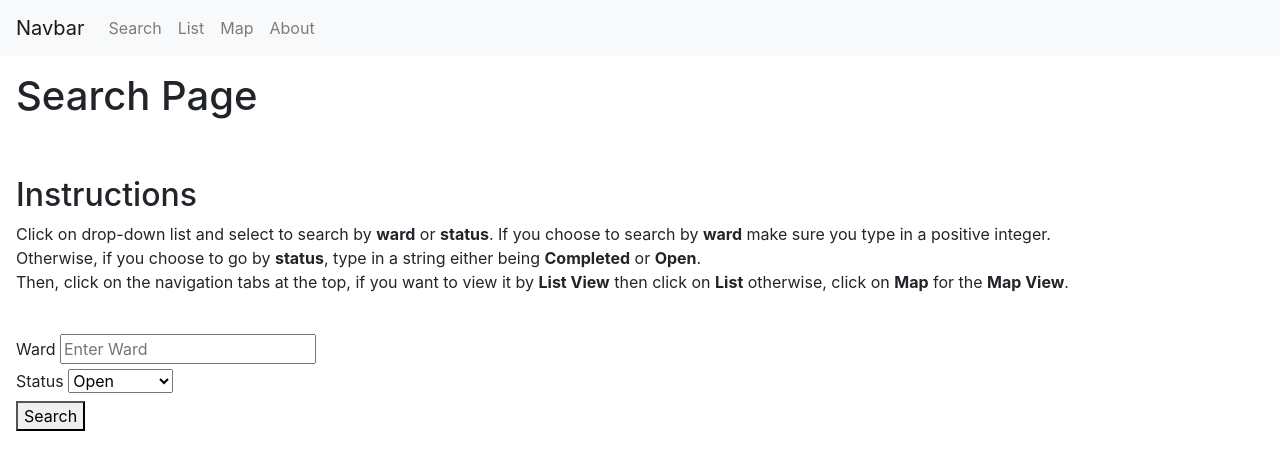
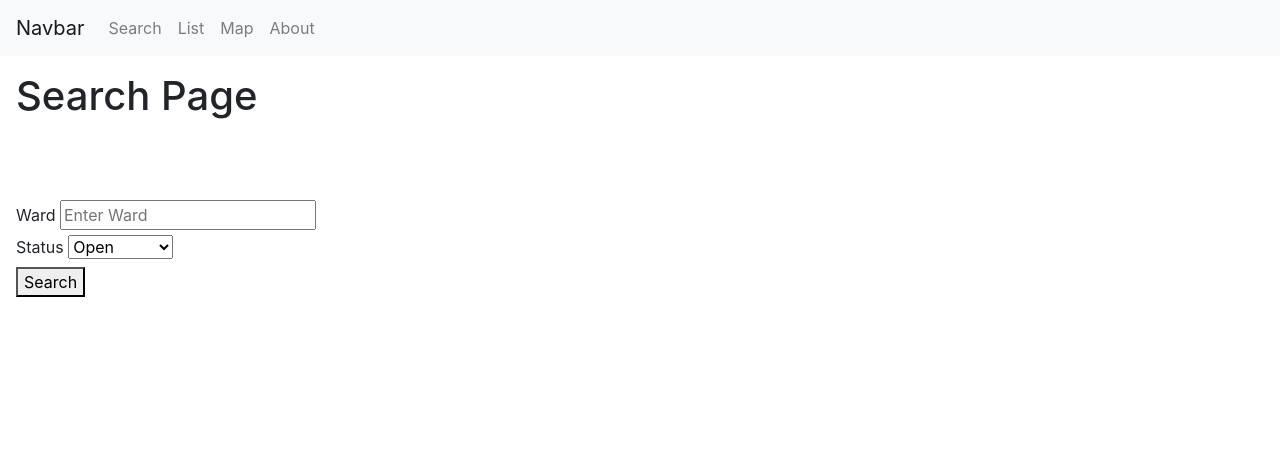
Before and after one commit to JingWUIC/it202-project2, a plain HTML site: page index.html in a window 1280 px wide. Drawn offline with nearby package versions, Linux system fonts and the light colour scheme; some packages are replaced by stand-ins of ours.

Commit message:
finished product

```diff
--- a/index.html
+++ b/index.html
@@ -53,11 +53,8 @@
     <h1>Search Page</h1>
     <br>
     <br>
-    <h2>Instructions</h2>
-    <p>Click on drop-down list and select to search by <b>ward</b> or <b>status</b>. If you choose to search by <b>ward</b>
-        make sure you type in a positive integer. <br>Otherwise, if you choose to go by <b>status</b>, type in a string either being <b>Completed</b> or <b>Open</b>.
-        <br>Then, click on the navigation tabs at the top, if you want to view it by <b>List View</b> then click on <b>List</b> otherwise, click on <b>Map</b> for the <b>Map View</b>.
-    </p>
+
+
     <br>
      <label>Ward</label>
     <input type="text" id="searchItem" placeholder="Enter Ward"><br>
```
